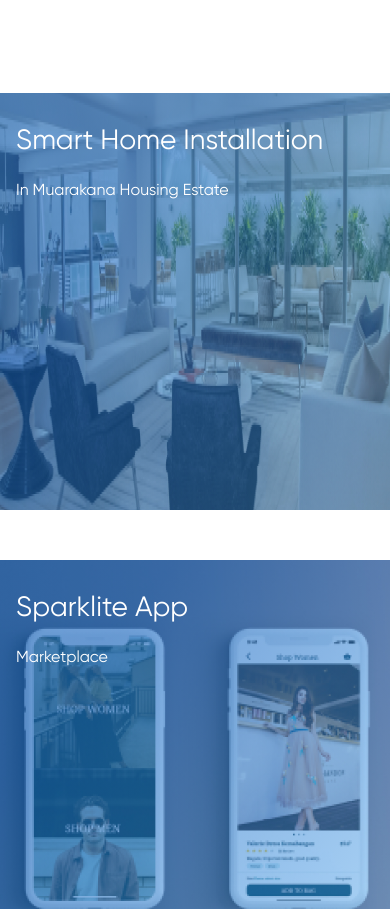
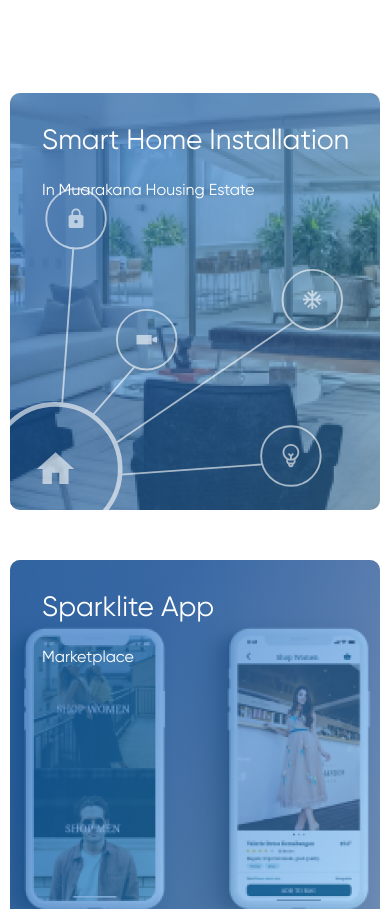
Before and after one commit to glebliutsko/Afrianska, a website: page src/index.html in a window 390 px wide. Shown: the part 2497-3406 px from the top of the page. Drawn offline with Linux system fonts and the light colour scheme; files that its build step writes are made by us from their sources.

Commit message:
пофикшен адаптив  Our Finished Project

```diff
--- a/src/css/blocks/finished_projects.css
+++ b/src/css/blocks/finished_projects.css
@@ -67,9 +67,8 @@
 
 @media (width < 925px) {
     .finished-projects__projects {
-        justify-content: center;
-        gap: 50px;
+        row-gap: 50px;
 
-        grid-template-columns: 422px;
+        grid-template-columns: auto;
     }
 }
--- a/src/css/blocks/project.css
+++ b/src/css/blocks/project.css
@@ -1,6 +1,8 @@
 /* .project */
 .project {
     position: relative;
+
+    width: 100%;
     height: 417px;
     transition: 0.2s;
 
@@ -12,7 +14,7 @@
 
 /* .project__header_container */
 .project__header_container {
-    margin: 24px auto auto 32px;
+    margin: 24px 24px auto 32px;
     color: white;
 }
 
@@ -36,16 +38,13 @@
     z-index: -1;
 }
 
-.project__background * {
+/* .project__background-image */
+.project__background-image {
     position: absolute;
     width: 100%;
     height: 100%;
 
-    user-select: none;
-}
-
-/* .project__background-image */
-.project__background-image {
+    object-fit: cover;
     transition: transform 0.2s;
 }
 
@@ -55,7 +54,22 @@
 
 /* .project__background-gradient */
 .project__background-gradient {
+    position: absolute;
+    width: 100%;
+    height: 100%;
+
     background: linear-gradient(308.85deg, rgba(66, 165, 245, 0.4) -1.71%, rgba(21, 101, 192, 0.6) 74.54%);
+}
+
+/* .project__background-image-overlay */
+.project__background-image-overlay {
+    position: absolute;
+
+    bottom: 0;
+    left: 0;
+
+    max-width: 380px;
+    width: 90%;
 }
 
 /* .project__header */
--- a/src/index.html
+++ b/src/index.html
@@ -57,7 +57,7 @@
                             </div>
                             <a class="can-help-capability__learn-more" href="#">
                                 <span class="can-help-capability__learn-more-text">Learn more</span>
-                                <img class="""can-help-capability__learn-more-arrow" src="/img/icons/arrow.svg">
+                                <img class="can-help-capability__learn-more-arrow" src="/img/icons/arrow.svg">
                             </a>
                         </div>
                     </div>
@@ -124,6 +124,7 @@
                     <div class="project__background" aria-hidden="true">
                         <img class="project__background-image" src="/img/project/1.png">
                         <div class="project__background-gradient"></div>
+                        <img class="project__background-image-overlay" src="/img/project/1.1.svg">
                     </div>
                 </div>
 
```
